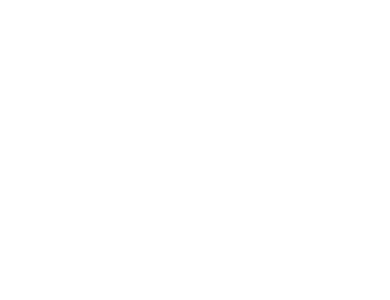
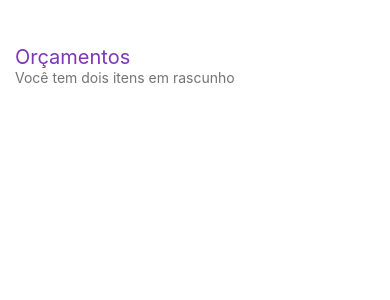
Before and after one commit to ArthurOliveira18/Orcamentos-Rockeatseat, a React Native app: screen / in a window 390 px wide. Shown: the top 300 px of the page. Built offline with nearby package versions, Linux system fonts and the light colour scheme.

Commit message:
Iniciado a página Home e fazendo as estruturas do projeto

```diff
--- a/App.tsx
+++ b/App.tsx
@@ -2,12 +2,12 @@
 import { StyleSheet, Text, View } from 'react-native';
 
 // Importação de páginas de funcionalidade
-import { Home } from '@/app/Home';
+import { Home } from '@/app/Home/home';
 
 export default function App() {
   return (
     <View>
-     <Home/>
+      <Home />
     </View>
   );
 }
--- a/src/app/Home.tsx
+++ /dev/null
@@ -1,10 +0,0 @@
-import { View, Text,  } from "react-native";
-
-
-export function Home(){
-    return(
-        <View>
-
-        </View>
-    )
-}
--- /dev/null
+++ b/src/app/Home/home.tsx
@@ -0,0 +1,11 @@
+import { View, Text, } from "react-native";
+import { Title } from "@/components/Header/title"
+
+
+export function Home() {
+    return (
+        <View>
+            <Title />
+        </View>
+    )
+}
--- /dev/null
+++ b/src/components/Header/style.ts
@@ -0,0 +1,14 @@
+import { StyleSheet } from "react-native";
+
+export const styles = StyleSheet.create({
+    title:{
+        marginTop:45,
+        marginLeft: 15,
+        fontSize: 20,
+        color:"#7d35b9"
+    },
+    subTitle:{
+        marginLeft:15,
+        color:"#0000008b"
+    }
+})
--- /dev/null
+++ b/src/components/Header/title.tsx
@@ -0,0 +1,14 @@
+import { Text, TextProps } from "react-native";
+import { styles } from "@/components/Header/style"
+import { View } from "react-native";
+
+export function Title({ ...rest }: TextProps) {
+    return (
+        <View>
+            <Text style={styles.title}  {...rest}>
+                Orçamentos
+            </Text>
+            <Text style={styles.subTitle}>Você tem dois itens em rascunho</Text>
+        </View>
+    )
+}
```
Also changed, not shown: src/components/Title.tsx (deleted, +0 -9 lines), src/components/Button/button.tsx (added).
